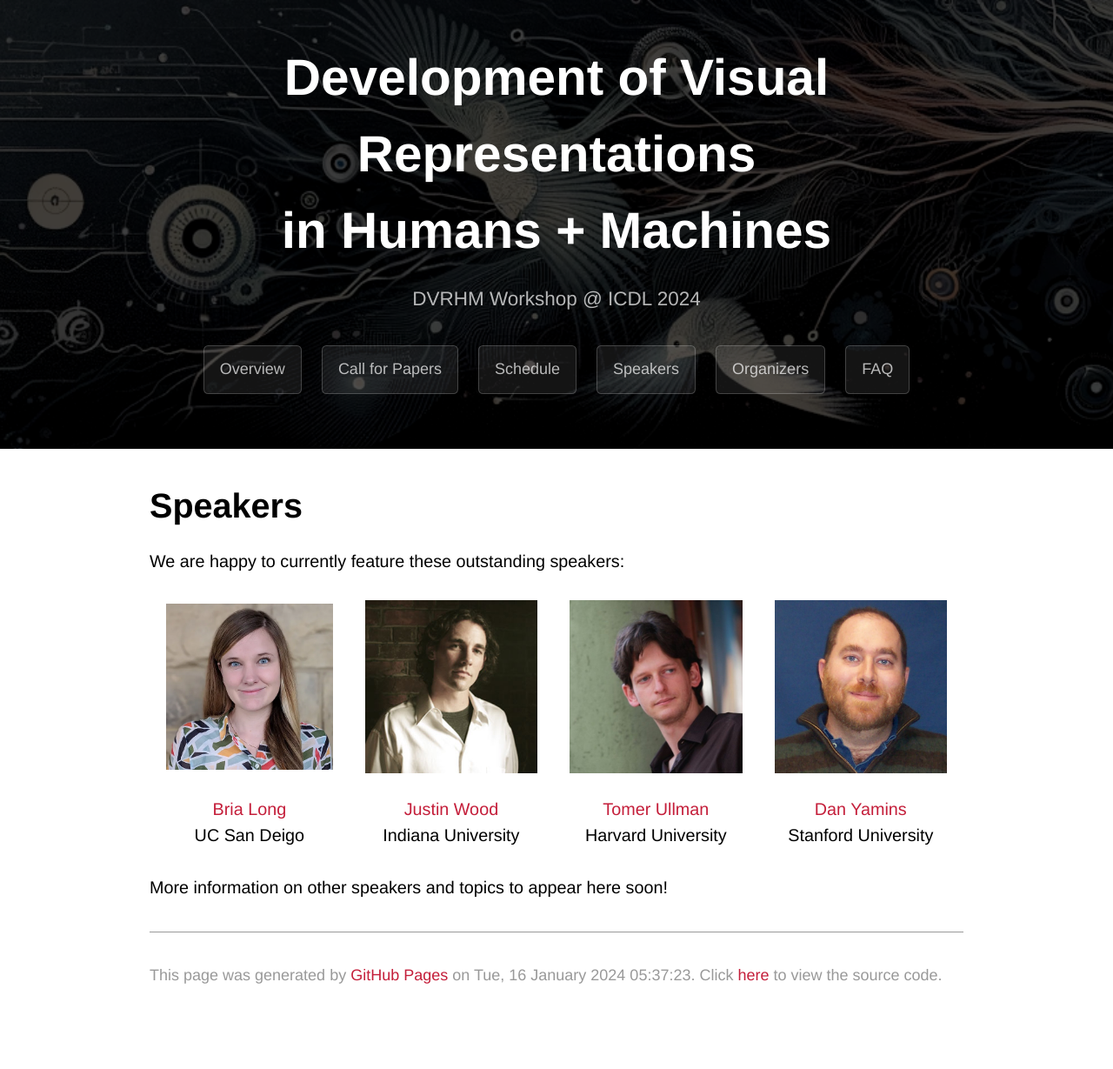
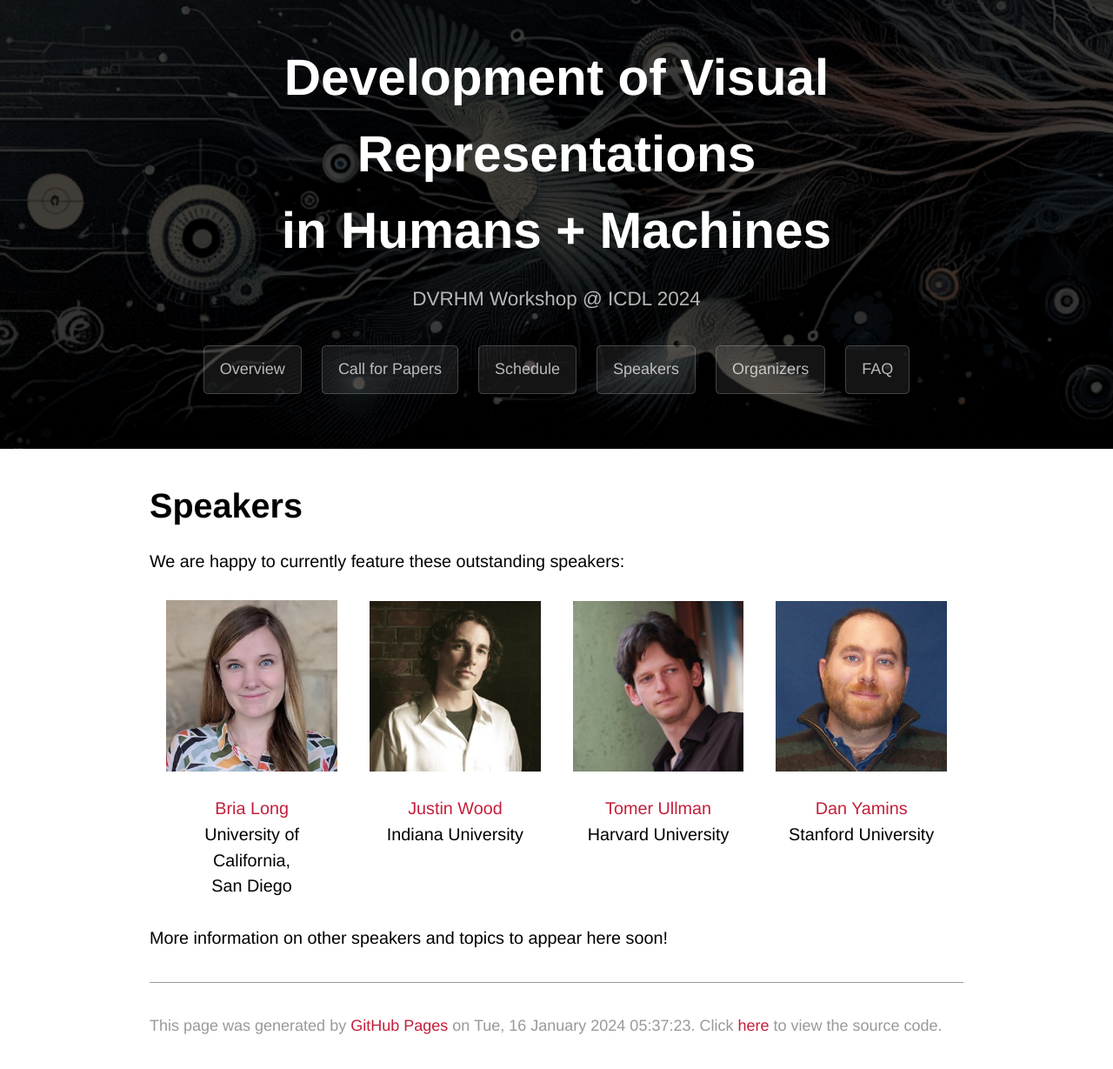
Before and after one commit to ICDL-DVRHM/icdl-dvrhm.github.io, a Jekyll site: the page built from speakers.md, in a window 1280 px wide. Shown: the whole page at 87% size. Built offline with Jekyll 4.4.1, drawn with Linux system fonts in a browser that asks for light colours; some web fonts are replaced; before the commit the page ends 1171 px from its top, so only the background shows below that.

Commit message:
minor fixes

```diff
--- a/speakers.md
+++ b/speakers.md
@@ -7,8 +7,8 @@ title: Speakers
 
 We are happy to currently feature these outstanding speakers:
 
-| <img src="../assets/images/speakers/bria_long.webp" width="225"> | <img src="../assets/images/speakers/justin_wood.jpeg" width="225"> | <img src="../assets/images/speakers/tomer_ullman.jpeg" width="225"> | <img src="../assets/images/speakers/daniel_yamins.jpeg" width="225"> |
+| <img src="../assets/images/speakers/bria_long.png" width="225"> | <img src="../assets/images/speakers/justin_wood.jpeg" width="225"> | <img src="../assets/images/speakers/tomer_ullman.jpeg" width="225"> | <img src="../assets/images/speakers/daniel_yamins.jpeg" width="225"> |
 |:---:|:---:|:---:|:---:|
-| [Bria Long](https://www.brialong.com/)<br />UC San Deigo | [Justin Wood](https://www.buildingamind.com/)<br />Indiana University | [Tomer Ullman](https://www.tomerullman.org/)<br />Harvard University | [Dan Yamins](https://neuroailab.stanford.edu/)<br />Stanford University |
+| [Bria Long](https://www.brialong.com/)<br />University of California,<br />San Diego | [Justin Wood](https://www.buildingamind.com/)<br />Indiana University | [Tomer Ullman](https://www.tomerullman.org/)<br />Harvard University | [Dan Yamins](https://neuroailab.stanford.edu/)<br />Stanford University |
 
 More information on other speakers and topics to appear here soon!
```
Also changed, not shown: organizers.md (+1 -1 lines), assets/images/organizers/colin_conwell.jpeg, assets/images/speakers/bria_long.png (added), assets/images/speakers/bria_long.webp (deleted).
